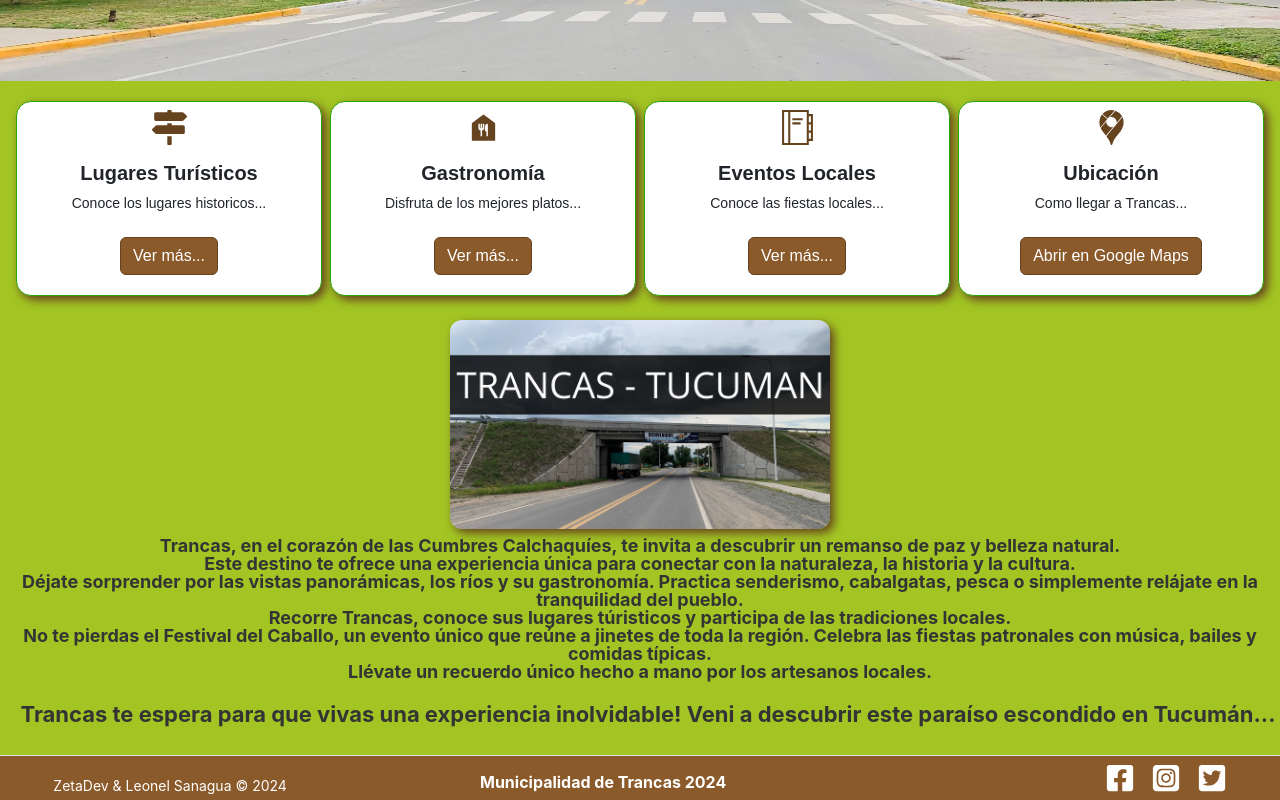
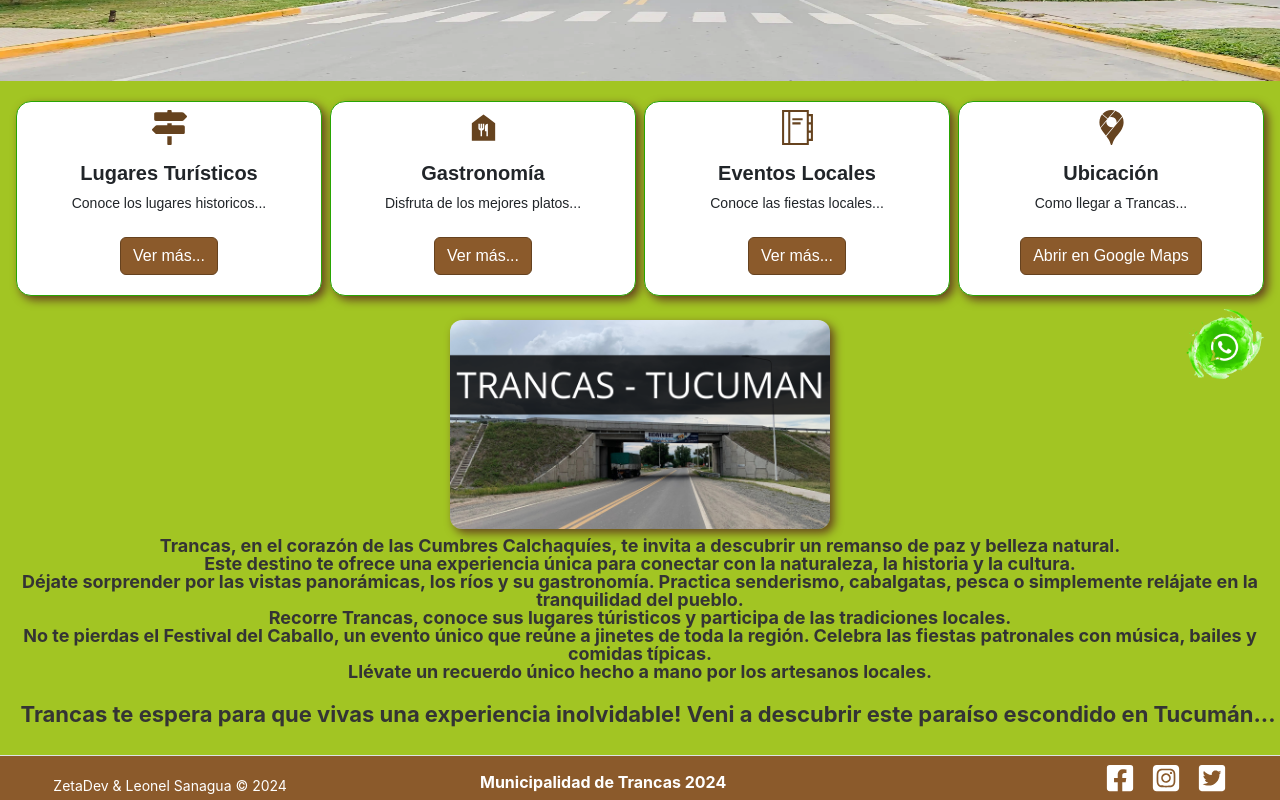
Before and after one commit to zeta-dev-web/web-turismo, a React (Vite) app: page / in a window 1280 px wide. Shown: the part 391-1191 px from the top of the page. Built offline with nearby package versions, Linux system fonts and the light colour scheme.

Commit message:
se agrega componente de icono para comunicacion por whatsapp

```diff
--- /dev/null
+++ b/src/components/WhatsappApp.jsx
@@ -0,0 +1,15 @@
+import React from 'react';
+import "../css/WhatsappApp.css"
+import whatsapp from "../assets/wsp.png"
+
+const WhatsappApp = () => {
+  return (
+    <div className="wsp">
+      <a href="https://wa.me/" target="_blank" rel="noopener noreferrer">
+        <img src={whatsapp} alt="logo de WhatsApp" />
+      </a>
+    </div>
+  );
+}
+
+export default WhatsappApp;
--- /dev/null
+++ b/src/css/WhatsappApp.css
@@ -0,0 +1,11 @@
+.wsp {
+    position: fixed;
+    bottom: 0.5rem;
+    right: 0;
+    padding: 1rem;
+  }
+
+  .wsp img {
+    height: 5rem;
+    width: 5rem;
+  }
--- a/src/views/HomeScreen.jsx
+++ b/src/views/HomeScreen.jsx
@@ -1,9 +1,10 @@
 import { react, useEffect, useState } from "react";
 import CarouselApp from "../components/CarouselApp";
 import CardApp from "../components/CardApp";
-import "../css/HomeScreen.css"
-import Col from 'react-bootstrap/Col';
-import Row from 'react-bootstrap/Row';
+import WhatsappApp from "../components/WhatsappApp";
+import "../css/HomeScreen.css";
+import Col from "react-bootstrap/Col";
+import Row from "react-bootstrap/Row";
 import CardTextApp from "../components/CardTextApp";
 import { FaMapSigns } from "react-icons/fa";
 import { MdFoodBank } from "react-icons/md";
@@ -12,16 +13,44 @@ import { TfiAgenda } from "react-icons/tfi";
 
 const HomeScreen = () => {
   const cardsData = [
-    { titulo: 'Lugares Turísticos', contenido: 'Conoce los lugares historicos...', icono:<FaMapSigns size={35}/>, boton:"Ver más...", ruta: "lugaresturisticos"},
-    { titulo: 'Gastronomía', contenido: 'Disfruta de los mejores platos...', icono: <MdFoodBank size={35}/>, boton:"Ver más...", ruta: "/gastronomia"},
-    { titulo: 'Eventos Locales', contenido: 'Conoce las fiestas locales...', icono: <TfiAgenda size={35}/>,boton:"Ver más...",ruta:"/eventoslocales" },
-    { titulo: 'Ubicación', contenido: 'Como llegar a Trancas...', icono: <SiGooglemaps size={35}/>,boton:"Abrir en Google Maps",ruta:"https://maps.app.goo.gl/YCVdmd4VJHox8xyC6" },
+    {
+      titulo: "Lugares Turísticos",
+      contenido: "Conoce los lugares historicos...",
+      icono: <FaMapSigns size={35} />,
+      boton: "Ver más...",
+      ruta: "lugaresturisticos",
+    },
+    {
+      titulo: "Gastronomía",
+      contenido: "Disfruta de los mejores platos...",
+      icono: <MdFoodBank size={35} />,
+      boton: "Ver más...",
+      ruta: "/gastronomia",
+    },
+    {
+      titulo: "Eventos Locales",
+      contenido: "Conoce las fiestas locales...",
+      icono: <TfiAgenda size={35} />,
+      boton: "Ver más...",
+      ruta: "/eventoslocales",
+    },
+    {
+      titulo: "Ubicación",
+      contenido: "Como llegar a Trancas...",
+      icono: <SiGooglemaps size={35} />,
+      boton: "Abrir en Google Maps",
+      ruta: "https://maps.app.goo.gl/YCVdmd4VJHox8xyC6",
+    },
   ];
   return (
     <div>
       <CarouselApp />
       <div className="contenedor p-0 ps-3 pe-3 m-0">
-  <Row xs={1} md={4} className="g-2 mt-1 justify-content-between flex-wrap">
+        <Row
+          xs={1}
+          md={4}
+          className="g-2 mt-1 justify-content-between flex-wrap"
+        >
           {cardsData.map((card, idx) => (
             <Col key={idx} className="">
               <CardApp
@@ -34,7 +63,11 @@ const HomeScreen = () => {
             </Col>
           ))}
         </Row>
-</div>   <div className="mt-4 mb-4"><CardTextApp/></div>
+      </div>{" "}
+      <div className="mt-4 mb-4">
+        <CardTextApp />
+      </div>
+      <WhatsappApp />
     </div>
   );
 };
```
Also changed, not shown: src/assets/wsp.png (added). Lines whose indentation alone changed are shown as unchanged.
